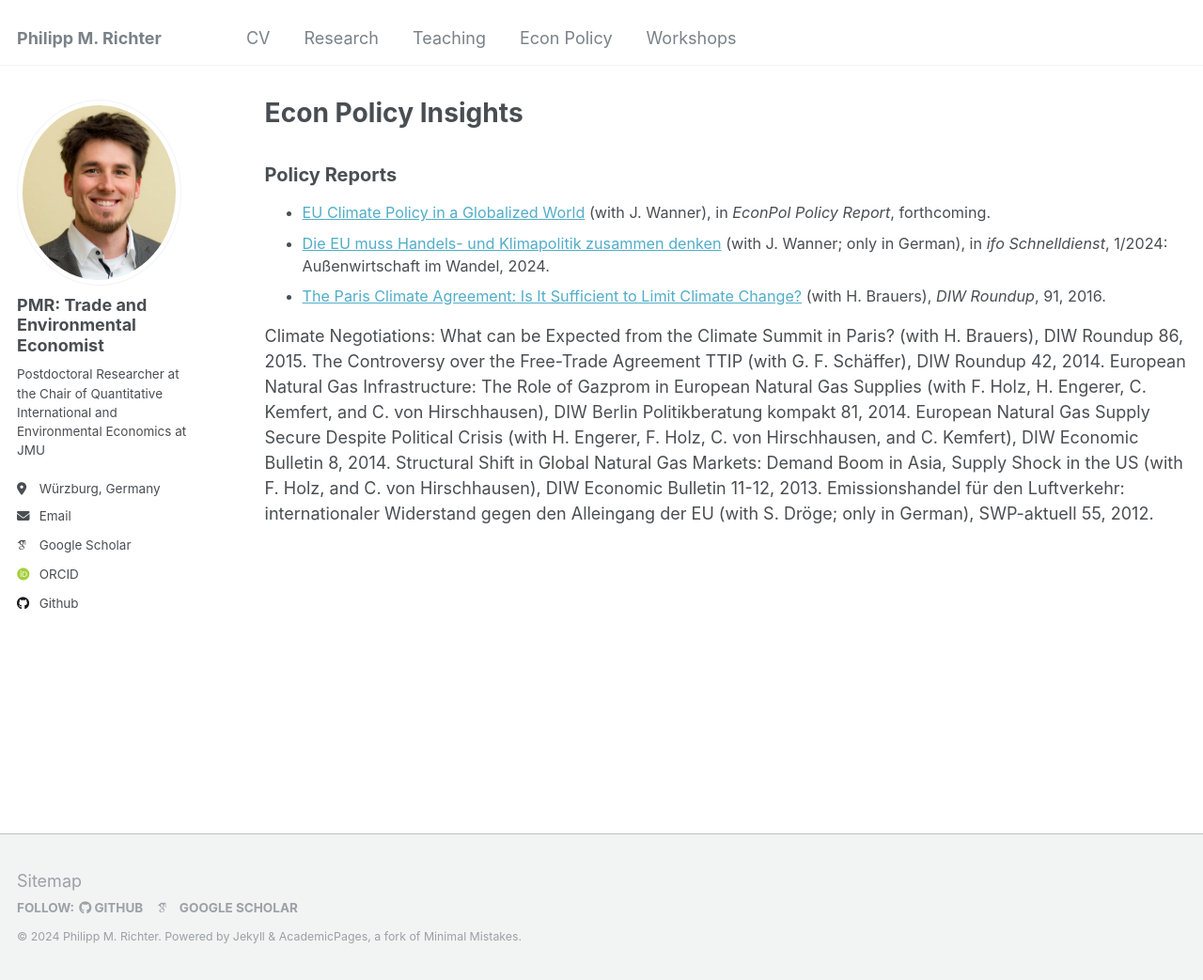
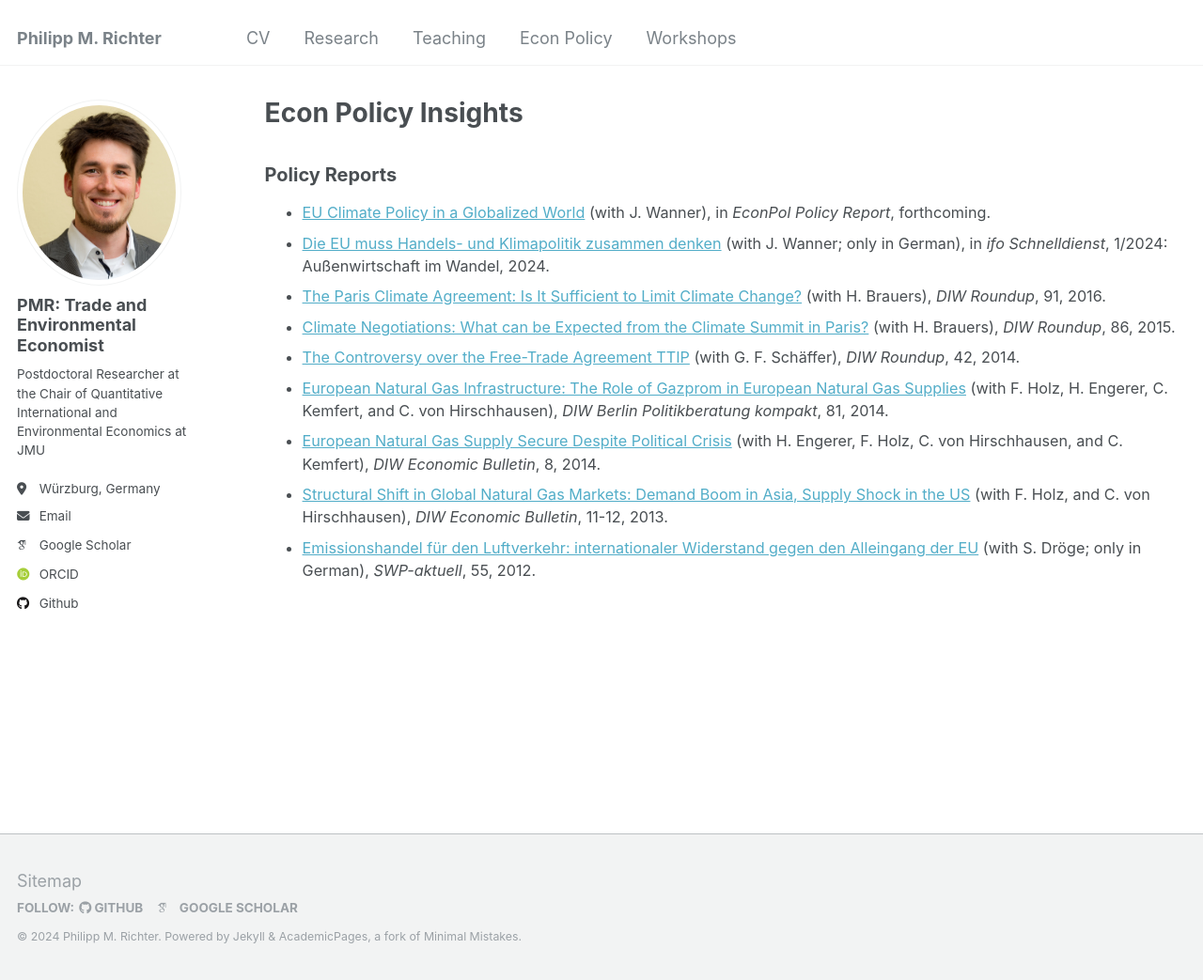
Before and after one commit to PhMRichter/PhMRichter.github.io, a Jekyll site: the page built from _pages/econpolicy.html, in a window 1280 px wide and 1043 px high. Shown: the whole window at 94% size. Built offline with Jekyll 4.4.1, drawn with Linux system fonts in a browser that asks for light colours; some web fonts are replaced.

Commit message:
Update econpolicy.html

```diff
--- a/_pages/econpolicy.html
+++ b/_pages/econpolicy.html
@@ -24,21 +24,34 @@ author_profile: true
       The Paris Climate Agreement: Is It Sufficient to Limit Climate Change?</a>
      (with H. Brauers), <i>DIW Roundup</i>, 91, 2016.
   </li>
+  <li>
+    <a href="https://www.diw.de/documents/publikationen/73/diw_01.c.520822.de/diw_roundup_86_en.pdf" target="_blank">
+      Climate Negotiations: What can be Expected from the Climate Summit in Paris?</a>
+     (with H. Brauers), <i>DIW Roundup</i>, 86, 2015.
+  </li>
+  <li>
+    <a href="https://www.diw.de/documents/publikationen/73/diw_01.c.486060.de/diw_roundup_42_en.pdf" target="_blank">
+      The Controversy over the Free-Trade Agreement TTIP</a>
+     (with G. F. Schäffer), <i>DIW Roundup</i>, 42, 2014.
+  </li>
+  <li>
+    <a href="https://www.diw.de/documents/publikationen/73/diw_01.c.465334.de/diwkompakt_2014-081.pdf" target="_blank">
+      European Natural Gas Infrastructure: The Role of Gazprom in European Natural Gas Supplies</a>
+     (with F. Holz, H. Engerer, C. Kemfert, and C. von Hirschhausen), <i>DIW Berlin Politikberatung kompakt</i>, 81, 2014.
+  </li>
+  <li>
+    <a href="https://www.diw.de/documents/publikationen/73/diw_01.c.479321.de/diw_econ_bull_2014-08-1.pdf" target="_blank">
+      European Natural Gas Supply Secure Despite Political Crisis</a>
+     (with H. Engerer, F. Holz, C. von Hirschhausen, and  C. Kemfert), <i>DIW Economic Bulletin</i>, 8, 2014.
+  </li>
+  <li>
+    <a href="https://www.diw.de/documents/publikationen/73/diw_01.c.433601.de/diw_econ_bull_2013-11-3.pdf" target="_blank">
+      Structural Shift in Global Natural Gas Markets: Demand Boom in Asia, Supply Shock in the US</a>
+     (with F. Holz, and  C. von Hirschhausen), <i>DIW Economic Bulletin</i>, 11-12, 2013.
+  </li>
+  <li>
+    <a href="https://www.swp-berlin.org/fileadmin/contents/products/aktuell/2012A55_dge_richter.pdf" target="_blank">
+      Emissionshandel für den Luftverkehr: internationaler Widerstand gegen den Alleingang der EU</a>
+      (with S. Dröge; only in German), <i>SWP-aktuell</i>, 55, 2012.
+  </li>
 </ul>
-
-
-
-
-
-
-Climate Negotiations: What can be Expected from the Climate Summit in Paris? (with H. Brauers), DIW Roundup 86, 2015.
-
-The Controversy over the Free-Trade Agreement TTIP (with G. F. Schäffer), DIW Roundup 42, 2014.
-
-European Natural Gas Infrastructure: The Role of Gazprom in European Natural Gas Supplies (with F. Holz, H. Engerer, C. Kemfert, and C. von Hirschhausen), DIW Berlin Politikberatung kompakt 81, 2014.
-
-European Natural Gas Supply Secure Despite Political Crisis (with H. Engerer, F. Holz, C. von Hirschhausen, and  C. Kemfert), DIW Economic Bulletin 8, 2014.
-
-Structural Shift in Global Natural Gas Markets: Demand Boom in Asia, Supply Shock in the US (with F. Holz, and  C. von Hirschhausen), DIW Economic Bulletin 11-12, 2013.
-
-Emissionshandel für den Luftverkehr: internationaler Widerstand gegen den Alleingang der EU (with S. Dröge; only in German), SWP-aktuell 55, 2012.
```
